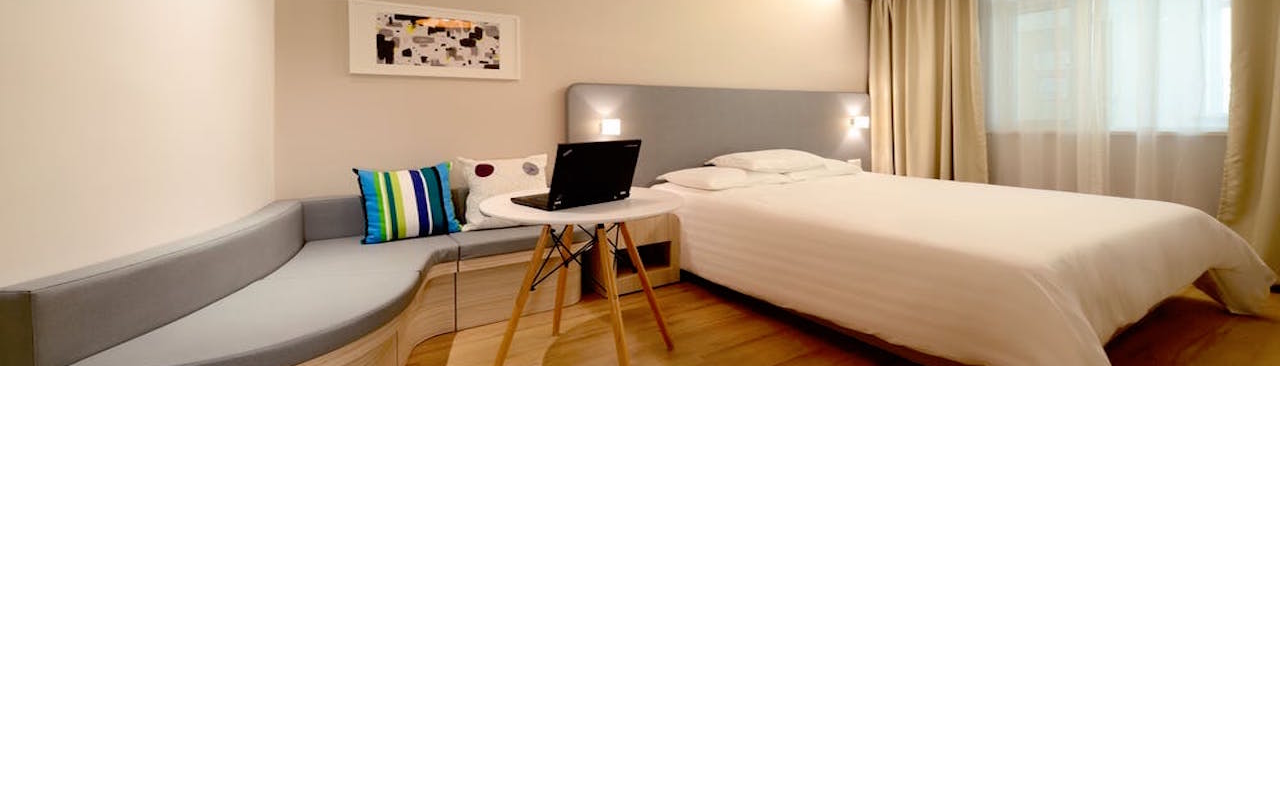
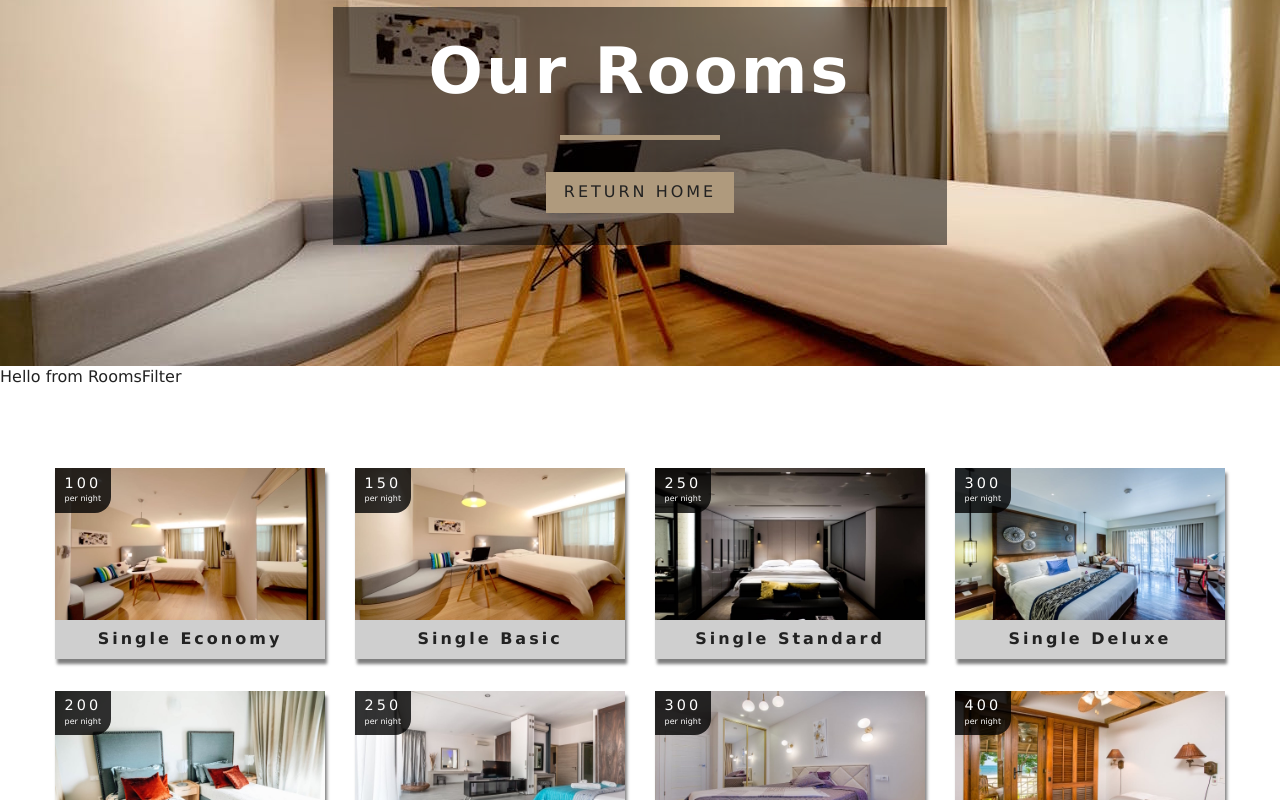
Before and after one commit to yvette809/Resort, a React (Create React App) app in the folder beachrresort/: page /rooms in a window 1280 px wide. Shown: the part 180-980 px from the top of the page. Before the commit the page ends 800 px from the top, so only its background shows below. Built offline with nearby package versions, Linux system fonts and the light colour scheme.

Commit message:
room list completed

```diff
--- /dev/null
+++ b/beachrresort/src/components/RoomsContainer.jsx
@@ -0,0 +1,29 @@
+import React from "react";
+import RoomsFilter from "./RoomsFilter";
+import RoomsList from "./RoomsList";
+import { RoomConsumer } from "../Context";
+import Loading from "./Loading";
+
+const RoomsContainer = () => {
+  return (
+    <RoomConsumer>
+      {(value) => {
+          console.log("VALUE", value)
+          const{loading, sortedRooms, rooms} = value
+
+          if(loading){
+              return loading
+          }
+
+        return (
+          <>
+            <RoomsFilter rooms={rooms}/>
+            <RoomsList rooms={sortedRooms} />
+          </>
+        );
+      }}
+    </RoomConsumer>
+  );
+};
+
+export default RoomsContainer;
--- /dev/null
+++ b/beachrresort/src/components/RoomsFilter.jsx
@@ -0,0 +1,11 @@
+import React from 'react'
+
+const RoomsFilter = () => {
+    return (
+        <div>
+            Hello from RoomsFilter
+        </div>
+    )
+}
+
+export default RoomsFilter
--- /dev/null
+++ b/beachrresort/src/components/RoomsList.jsx
@@ -0,0 +1,23 @@
+import React from "react";
+import Room from "./Room";
+
+const RoomsList = ({ rooms }) => {
+  if (rooms.length === 0) {
+    return (
+      <div className="empty-search">
+        <h3>Unfortunately no room matched your search parameters</h3>
+      </div>
+    );
+  }
+  return (
+    <section className="roomslist">
+      <div className="roomslist-center">
+        {rooms.map((item) => (
+          <Room key={item.id} room={item} />
+        ))}
+      </div>
+    </section>
+  );
+};
+
+export default RoomsList;
--- a/beachrresort/src/pages/Rooms.jsx
+++ b/beachrresort/src/pages/Rooms.jsx
@@ -1,12 +1,22 @@
-import React from 'react'
-import Hero from "../components/Hero"
+import React from "react";
+import Hero from "../components/Hero";
+import Banner from "../components/Banner";
+import { Link } from "react-router-dom";
+import RoomsContainer from "../components/RoomsContainer";
 
 const Rooms = () => {
-    return (
-       <Hero hero ="roomsHero"/>
+  return (
+    <>
+      <Hero hero="roomsHero">
+        <Banner title="our rooms">
+          <Link to="/" className="btn-primary">
+            Return Home
+          </Link>
+        </Banner>
+      </Hero>
+      <RoomsContainer/>
+    </>
+  );
+};
 
-
-    )
-}
-
-export default Rooms
+export default Rooms;
```
